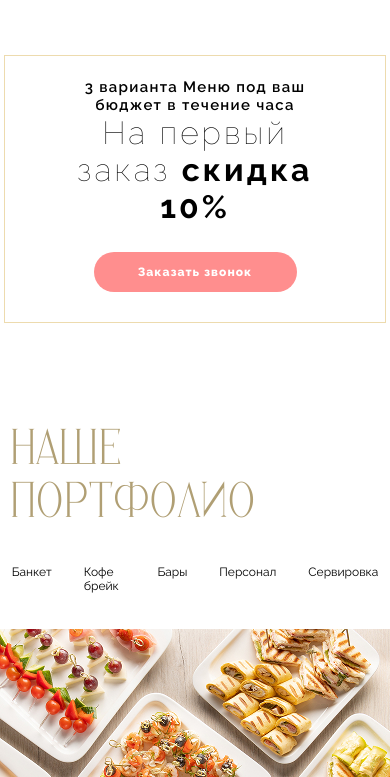
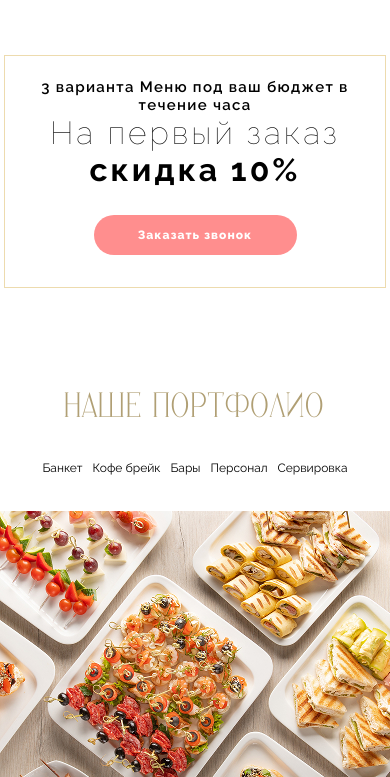
Before and after one commit to sergJess/VkusnoKeitering, a website: page src/index.html in a window 390 px wide. Shown: the part 2627-3404 px from the top of the page. Drawn offline with Linux system fonts and the light colour scheme; files whose address does not match are found by name.

Commit message:
feat: add new styles

```diff
--- a/src/styles/base/_fonts-styles.css
+++ b/src/styles/base/_fonts-styles.css
@@ -175,4 +175,8 @@
 .text-section-big-title {
   font-size: 3.5rem;
 }
+
+.text-block-title {
+  font-size: 3.5rem;
 }
+}
--- a/src/styles/components/porfolio.css
+++ b/src/styles/components/porfolio.css
@@ -40,3 +40,16 @@
     padding: 36px 3% 36px 3%;
 }
 }
+
+@media screen and (max-width: 500px) {
+    .porfolio__tabs {
+      padding: 36px 6px 36px 6px;
+      column-gap: 26px;
+}
+}
+
+@media screen and (max-width: 400px) {
+    .porfolio__tabs {
+      column-gap: 10px;
+}
+}
--- a/src/styles/components/services.css
+++ b/src/styles/components/services.css
@@ -88,7 +88,7 @@
 }
 
 .service-order {
-  padding: 22px 2% 30px 2%;
+  padding: 22px 1% 32px 1%;
   margin: 0 1% 0 1%;
 }
 
@@ -121,13 +121,10 @@
   font-size: 3.2rem;
   text-align: center;
 }
-}
 
-@media screen and (max-width: 440px) {
 .services-block{
  padding: 0 12px 58px 12px;
 }
-
 }
 
 @media screen and (max-width: 434px) {
@@ -135,4 +132,17 @@
   flex-direction: column;
   align-items: center;
 }
+.services__text-block{
+  margin: 0 13px 0 13px;
 }
+}
+
+@media screen and (max-width: 380px) {
+.services__text{
+  letter-spacing: 1px;
+}
+
+.services__text2{
+  letter-spacing: 2px;
+}
+}
```
